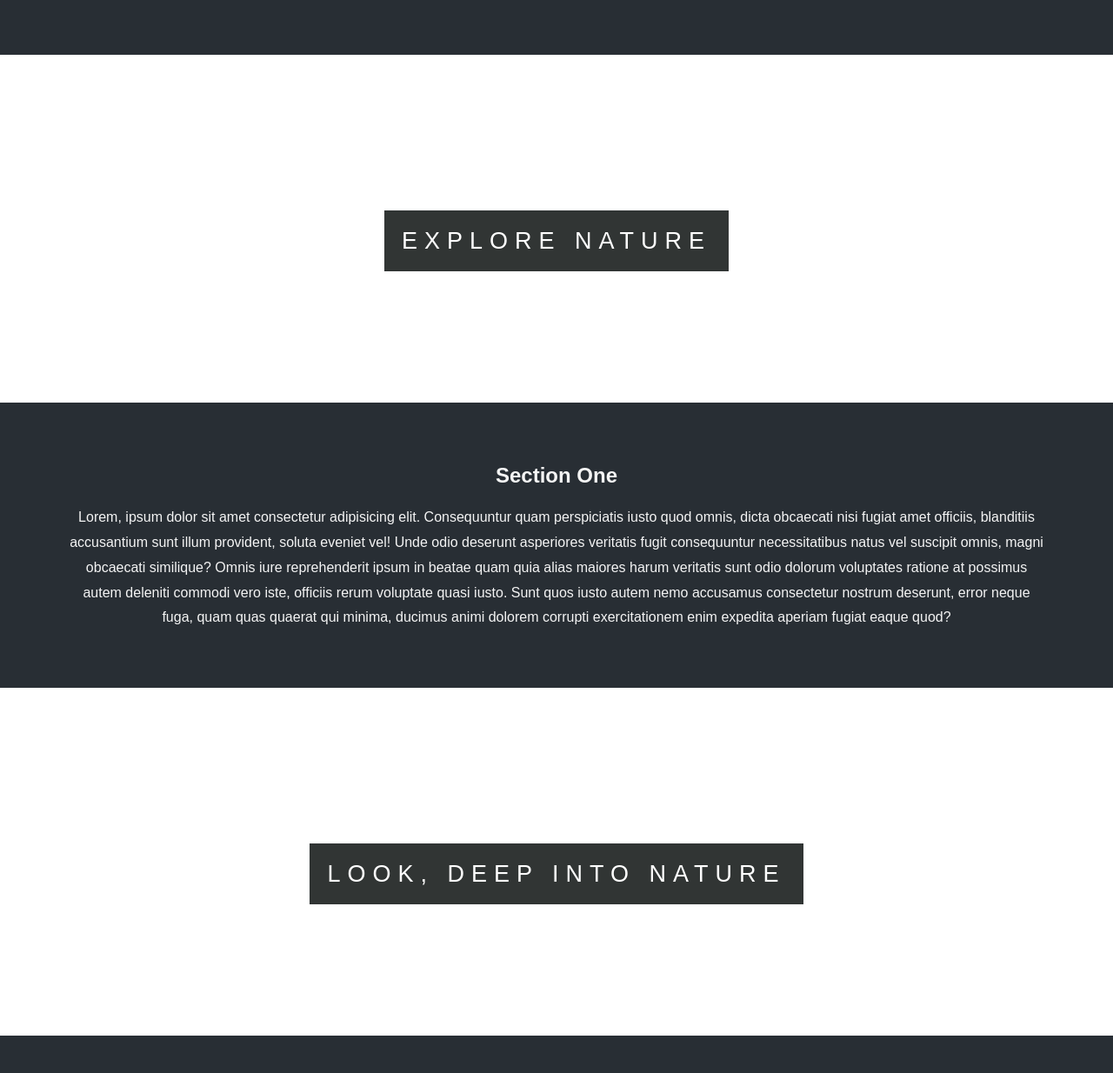
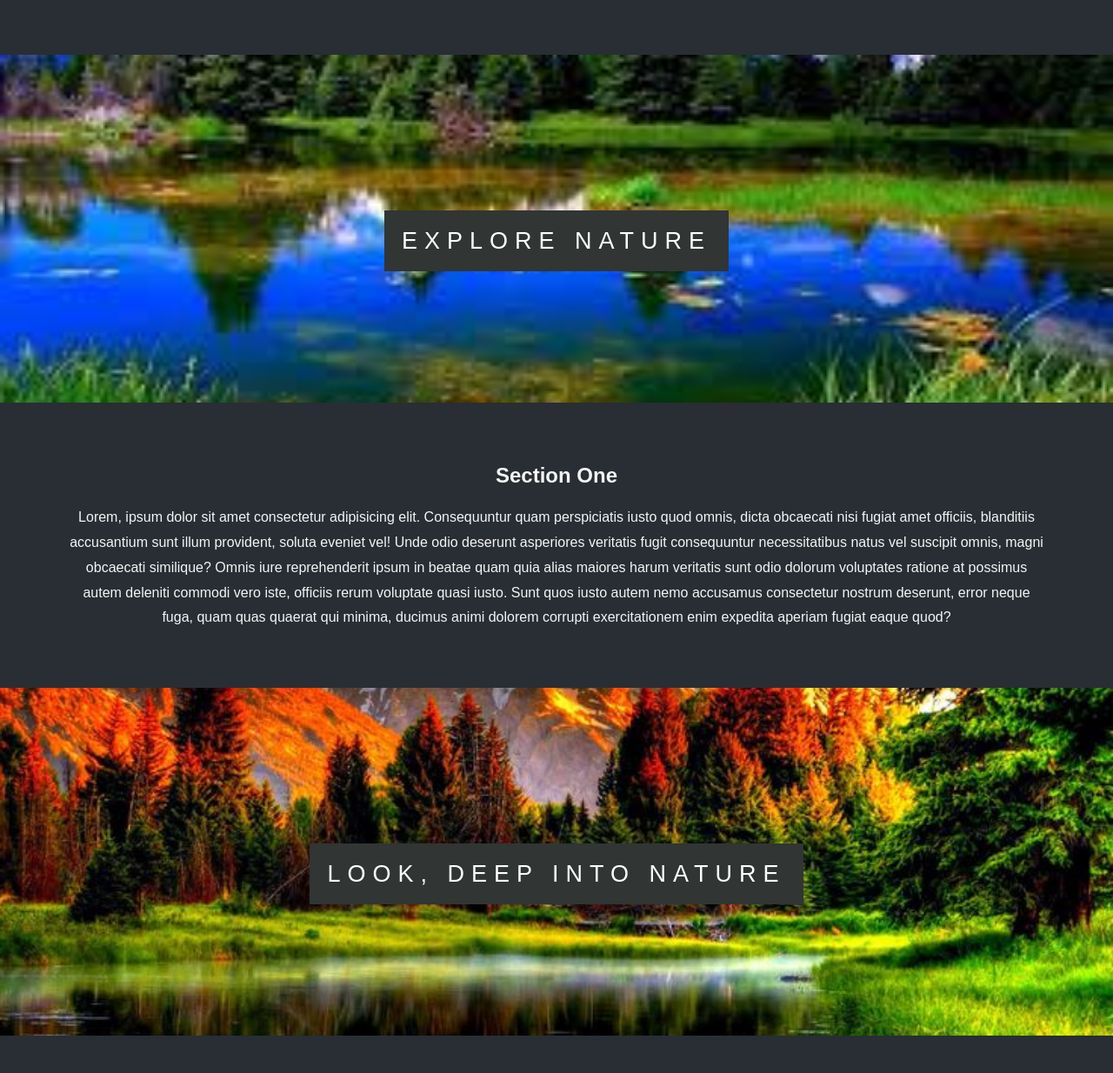
Before and after one commit to prachigupta885/parallax-website, a plain HTML site: page index.html in a window 1280 px wide. Shown: the part 1066-2300 px from the top of the page at 87% size. Drawn offline with Linux system fonts and the light colour scheme.

Commit message:
Update style.css

```diff
--- a/style.css
+++ b/style.css
@@ -10,18 +10,18 @@ html,body{
 
 
 .pimg1{
-    background-image: url(Image/image.png);
+    background-image: url("image.png");
     min-height: 100%;
 
 }
 .pimg2{
-     background-image: url(Image/image2.png);
+     background-image: url("image2.png");
     min-height: 400px;
 
 
 }
 .pimg3{
- background-image: url(Image/1.png);
+ background-image: url("1.png");
     min-height: 400px;
 }
 
```
